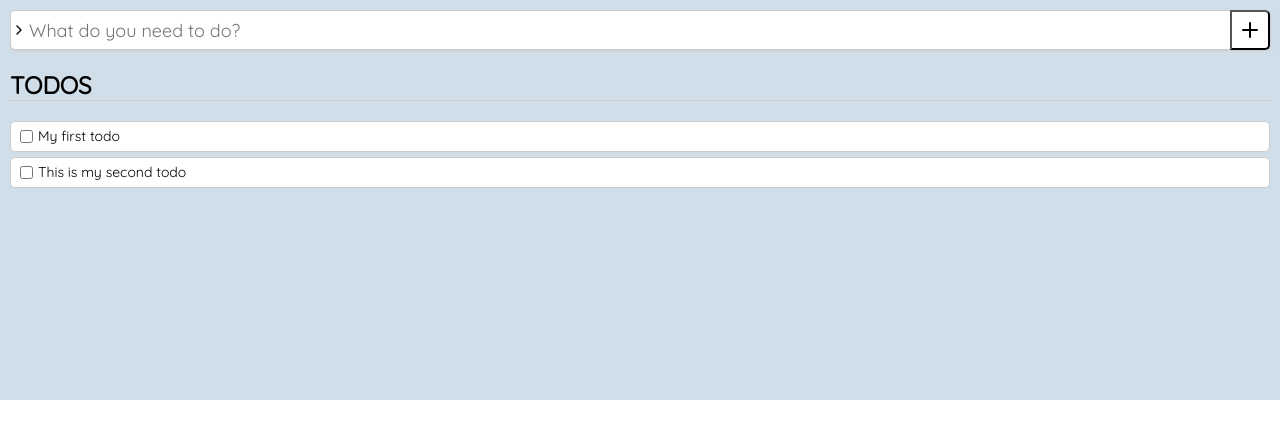
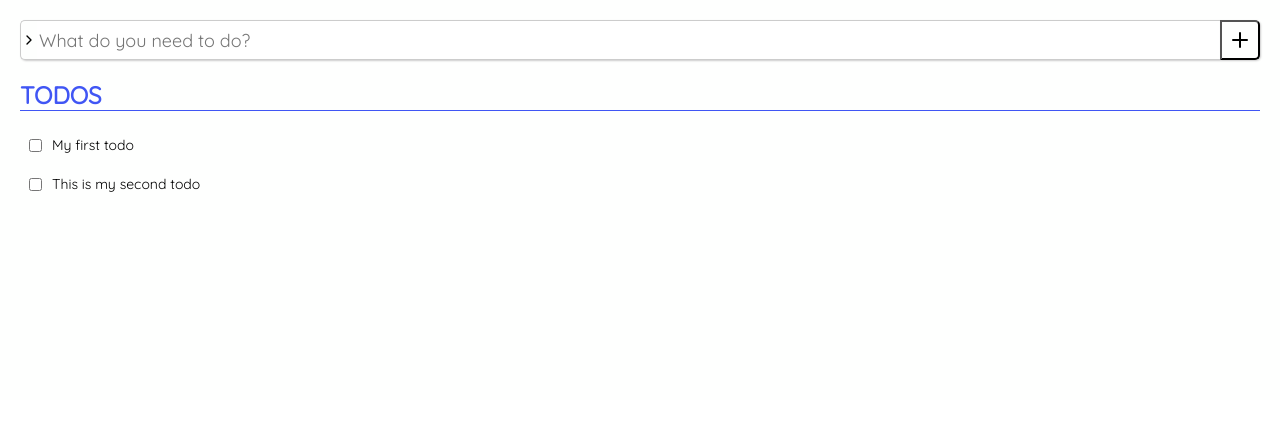
Before and after one commit to fpaguiar/react-p, a React app: page / in a window 1280 px wide. Shown: the top 438 px of the page. Built offline with nearby package versions, Linux system fonts and the light colour scheme; the HTML template or start-up script is replaced by a standard one.

Commit message:
slight changes to UI

```diff
--- a/src/components/Item/styles.ts
+++ b/src/components/Item/styles.ts
@@ -1,11 +1,8 @@
 import styled from 'styled-components';
 
 export const Wrapper = styled.div`
-  margin: 5px 0;
+  margin: 10px 0;
   padding: 5px;
-  border: 1px solid #CCC;
-  border-radius: 5px;
-  background-color: var(--color-white);
 `;
 
 export const Content = styled.div`
@@ -14,7 +11,7 @@ export const Content = styled.div`
 `;
 
 export const CheckBox = styled.input`
-  margin-right: 5px;
+  margin-right: 10px;
 `;
 
 export const Text = styled.span`
--- a/src/components/Title/styles.ts
+++ b/src/components/Title/styles.ts
@@ -1,5 +1,6 @@
 import styled from 'styled-components';
 
 export const Content = styled.h2`
-  border-bottom: 1px solid #CCC;
+  border-bottom: 1px solid var(--color-primary);
+  color: var(--color-primary);
 `;
--- a/src/index.css
+++ b/src/index.css
@@ -17,11 +17,12 @@ body, #root, input {
 }
 
 :root {
-  --color-primary: #D0DEEA;
+  --color-primary: #4056F4;
   --color-warning:#E0FF4F;
   --color-danger: #FF6663;
   --color-white: #FEFFFE;
   --color-dark: #0B3954;
   --color-black: #03131C;
+  --color-grey: #B2ABAD;
   --color-shadow: #CCCCCC;
 }
--- a/src/styles.ts
+++ b/src/styles.ts
@@ -1,7 +1,7 @@
 import styled from 'styled-components';
 
 export const Wrapper = styled.div`
-  background-color: var(--color-primary);
+  background-color: var(--color-white);
   min-height: 400px;
-  padding: 10px;
+  padding: 20px;
 `;
```
